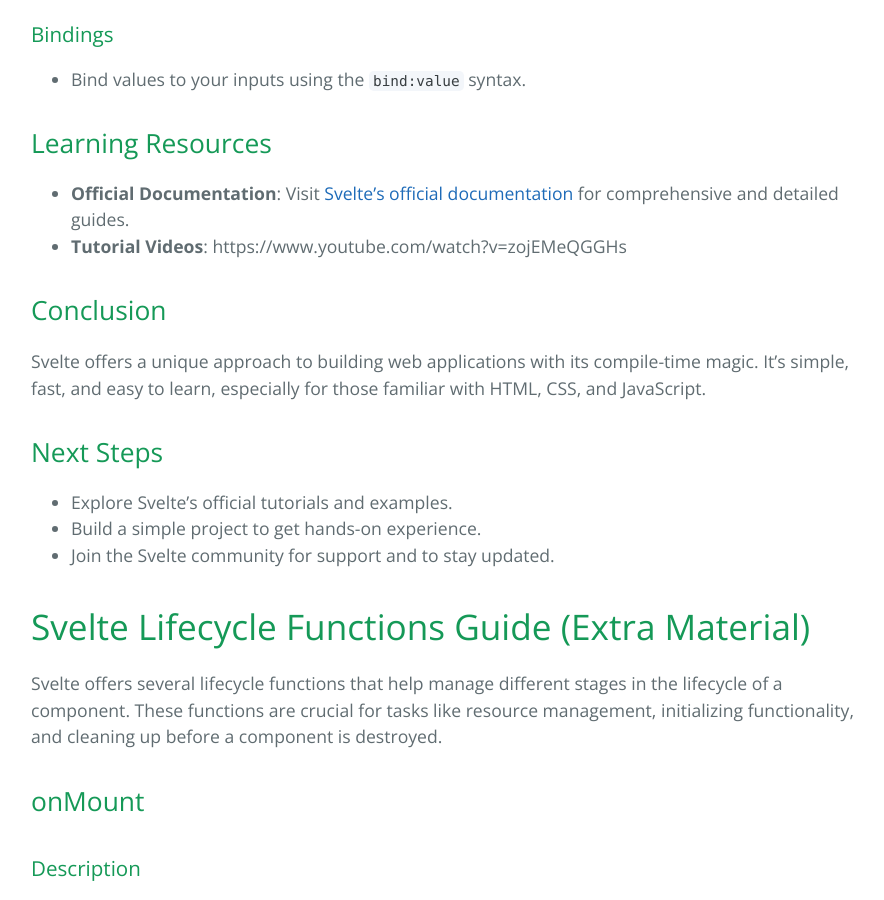
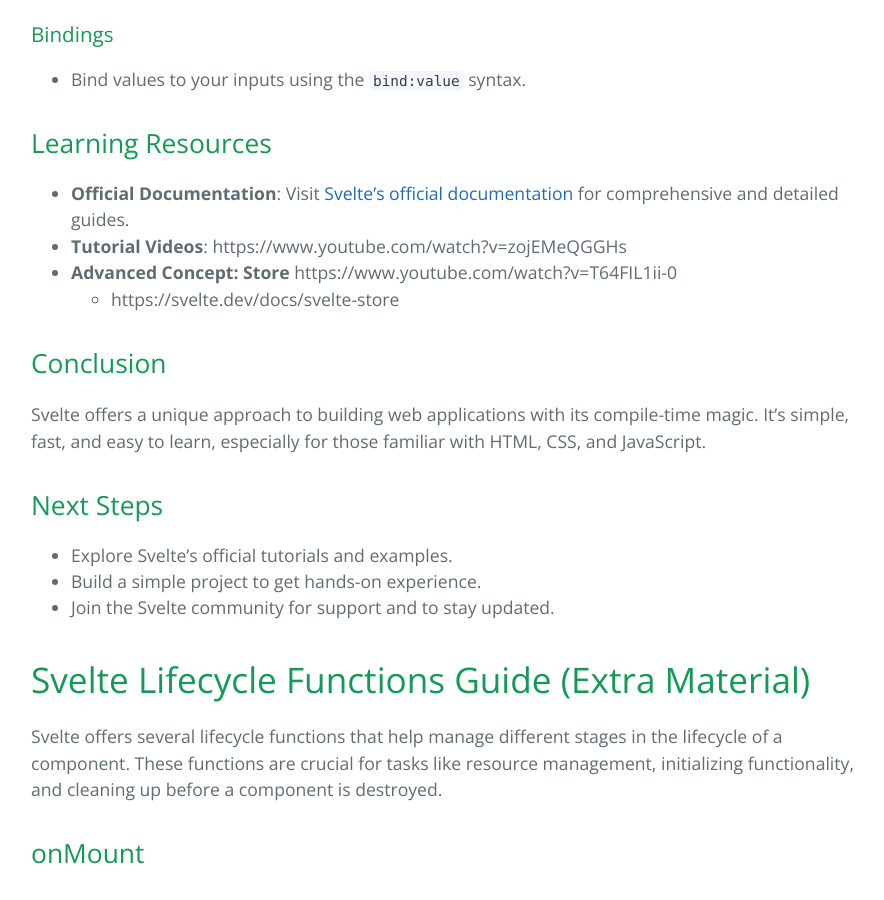
Before and after one commit to learning-software-engineering/learning-software-engineering.github.io, a Jekyll site: the page built from Topics/Tech_Stacks/Intro_to_Svelte.md, in a window 1280 px wide and 900 px high, scrolled down 2249 px. Shown: the whole window, without its empty margins (193-1077 px from the left). Built offline with Jekyll 4.4.1, drawn with Linux system fonts in a browser that asks for light colours; our own code applies the rules of GitHub Pages for plain Markdown files.

Commit message:
Update Intro_to_Svelte.md

```diff
--- a/Topics/Tech_Stacks/Intro_to_Svelte.md
+++ b/Topics/Tech_Stacks/Intro_to_Svelte.md
@@ -80,6 +80,8 @@
 
 - **Official Documentation**: Visit [Svelte's official documentation](https://svelte.dev/docs) for comprehensive and detailed guides.
 - **Tutorial Videos**: https://www.youtube.com/watch?v=zojEMeQGGHs
+- **Advanced Concept: Store** https://www.youtube.com/watch?v=T64FIL1ii-0
+   - https://svelte.dev/docs/svelte-store
 
 ## Conclusion
 
```
